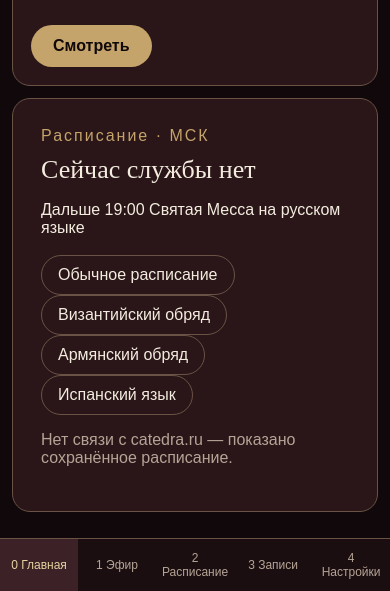
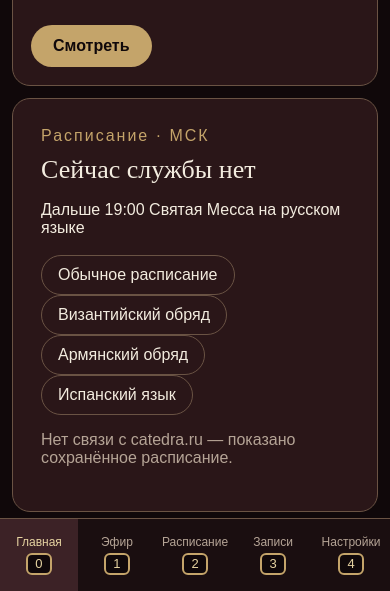
Before and after one commit to GrafAtRuss/catedra-tv, a plain HTML site: page tizen-widget/index.html in a window 390 px wide. Shown: the part 253-844 px from the top of the page. Drawn offline with Linux system fonts and the light colour scheme; no server answers.

Commit message:
Кафедра 1.2.6: цифры меню как кнопки пульта

```diff
--- a/android-phone/AndroidManifest.xml
+++ b/android-phone/AndroidManifest.xml
@@ -1,8 +1,8 @@
 <?xml version="1.0" encoding="utf-8"?>
 <manifest xmlns:android="http://schemas.android.com/apk/res/android"
     package="ru.catedra.mobile"
-    android:versionCode="125"
-    android:versionName="1.2.5">
+    android:versionCode="126"
+    android:versionName="1.2.6">
 
     <uses-sdk android:minSdkVersion="21" android:targetSdkVersion="34" />
 
--- a/android-tv/AndroidManifest.xml
+++ b/android-tv/AndroidManifest.xml
@@ -1,8 +1,8 @@
 <?xml version="1.0" encoding="utf-8"?>
 <manifest xmlns:android="http://schemas.android.com/apk/res/android"
     package="ru.catedra.tv"
-    android:versionCode="125"
-    android:versionName="1.2.5">
+    android:versionCode="126"
+    android:versionName="1.2.6">
 
     <uses-sdk android:minSdkVersion="21" android:targetSdkVersion="34" />
 
--- a/tizen-widget/config.xml
+++ b/tizen-widget/config.xml
@@ -1,5 +1,5 @@
 <?xml version="1.0" encoding="UTF-8"?>
-<widget xmlns="http://www.w3.org/ns/widgets" xmlns:tizen="http://tizen.org/ns/widgets" id="http://catedra.ru/tv" version="1.2.5" viewmodes="maximized">
+<widget xmlns="http://www.w3.org/ns/widgets" xmlns:tizen="http://tizen.org/ns/widgets" id="http://catedra.ru/tv" version="1.2.6" viewmodes="maximized">
   <access origin="*" subdomains="true"/>
   <tizen:application id="CatedraTV1.Catedra" package="CatedraTV1" required_version="4.0"/>
   <content src="index.html"/>
--- a/tizen-widget/css/app.css
+++ b/tizen-widget/css/app.css
@@ -14,8 +14,10 @@ button { cursor: pointer; }
 .clock span { color: #b5a496; font-size: 16px; letter-spacing: 1px; }
 .main { -webkit-flex: 1; flex: 1; overflow: auto; padding: 28px 36px; }
 .nav { display: -webkit-flex; display: flex; border-top: 1px solid #6a5344; background: #1a0e10; }
-.nav button { -webkit-flex: 1; flex: 1; height: 88px; border: 0; background: transparent; color: #b5a496; }
+.nav button { -webkit-flex: 1; flex: 1; height: 96px; border: 0; background: transparent; color: #b5a496; text-align: center; }
 .nav button.on { background: #3c2226; color: #e6d3a1; }
+.nav .nm { display: block; line-height: 1.2; }
+.nav .key { display: inline-block; margin-top: 6px; min-width: 28px; height: 28px; line-height: 24px; padding: 0 7px; border: 2px solid #c4a46a; border-radius: 8px; background: #10080a; color: #e6d3a1; font-size: 16px; }
 :focus { outline: 3px solid #e6d3a1; outline-offset: 2px; }
 .row { display: -webkit-flex; display: flex; }
 .grow { -webkit-flex: 1; flex: 1; }
@@ -96,7 +98,8 @@ input[type="text"] { width: 100%; background: #10080a; border: 1px solid #6a5344
   .clock span { font-size: 12px; }
   .main { padding: 12px; }
   .nav { -webkit-flex-wrap: wrap; flex-wrap: wrap; }
-  .nav button { -webkit-flex: 1; flex: 1; height: 52px; font-size: 12px; }
+  .nav button { -webkit-flex: 1; flex: 1; height: 72px; font-size: 12px; }
+  .nav .key { min-width: 22px; height: 22px; line-height: 18px; margin-top: 4px; font-size: 13px; border-radius: 6px; }
   .row { -webkit-flex-direction: column; flex-direction: column; }
   .hero, .side { width: 100%; margin: 0 0 12px; min-height: 0; }
   .hero { padding: 18px; }
--- a/tizen-widget/index.html
+++ b/tizen-widget/index.html
@@ -14,7 +14,7 @@
       <img class="splash-mark" src="icon.png" alt="">
       <div class="splash-title">Кафедра</div>
       <div class="splash-sub">Римско-католический кафедральный собор Непорочного Зачатия Пресвятой Девы Марии в Москве</div>
-      <div class="splash-ver">1.2.5</div>
+      <div class="splash-ver">1.2.6</div>
     </div>
   </div>
   <object id="av-player" type="application/avplayer"></object>
--- a/tizen-widget/js/app.js
+++ b/tizen-widget/js/app.js
@@ -1,6 +1,6 @@
 /* Кафедра — Samsung UE49N5500, Tizen 4.0. Без ES2020: нет ?. и ??. */
 /* Версия совпадает с src/lib/version.ts и config.xml. */
-var APP_VERSION = "1.2.5";
+var APP_VERSION = "1.2.6";
 var CHANNEL = "UCv_ztXSXtfmUW_fSF08kFIA";
 var EMBED = "https://kinescope.io/embed/0ctuKXYjVsu6o6C5LUe6Fj";
 var PAGE = "https://kinescope.io/0ctuKXYjVsu6o6C5LUe6Fj";
@@ -313,17 +313,17 @@ function agenda() {
 function shell(body) {
   var a = agenda();
   var nav = [
-    ["home", "0 Главная"],
-    ["live", "1 Эфир"],
-    ["schedule", "2 Расписание"],
-    ["archive", "3 Записи"],
-    ["settings", "4 Настройки"]
+    ["home", "Главная", "0"],
+    ["live", "Эфир", "1"],
+    ["schedule", "Расписание", "2"],
+    ["archive", "Записи", "3"],
+    ["settings", "Настройки", "4"]
   ];
   var navHtml = "";
   var n;
   for (n = 0; n < nav.length; n++) {
     var on = state.screen === nav[n][0] || (state.screen === "watch" && nav[n][0] === "archive");
-    navHtml += '<button class="' + (on ? "on" : "") + '" data-tv="1" data-act="go" data-arg="' + nav[n][0] + '">' + nav[n][1] + "</button>";
+    navHtml += '<button class="' + (on ? "on" : "") + '" data-tv="1" data-act="go" data-arg="' + nav[n][0] + '"><span class="nm">' + nav[n][1] + '</span><span class="key">' + nav[n][2] + "</span></button>";
   }
   return (
     '<header class="hd">' +
```
Also changed, not shown: 7 other files.
